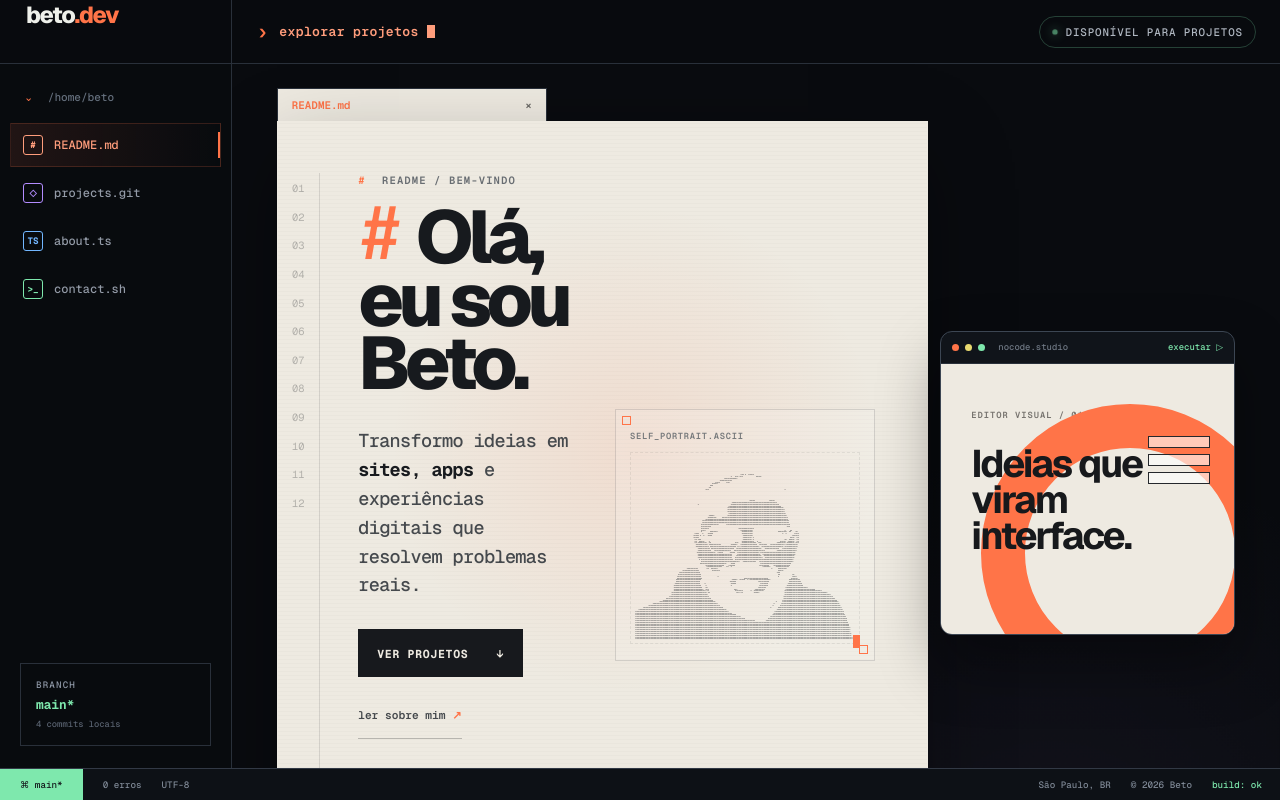
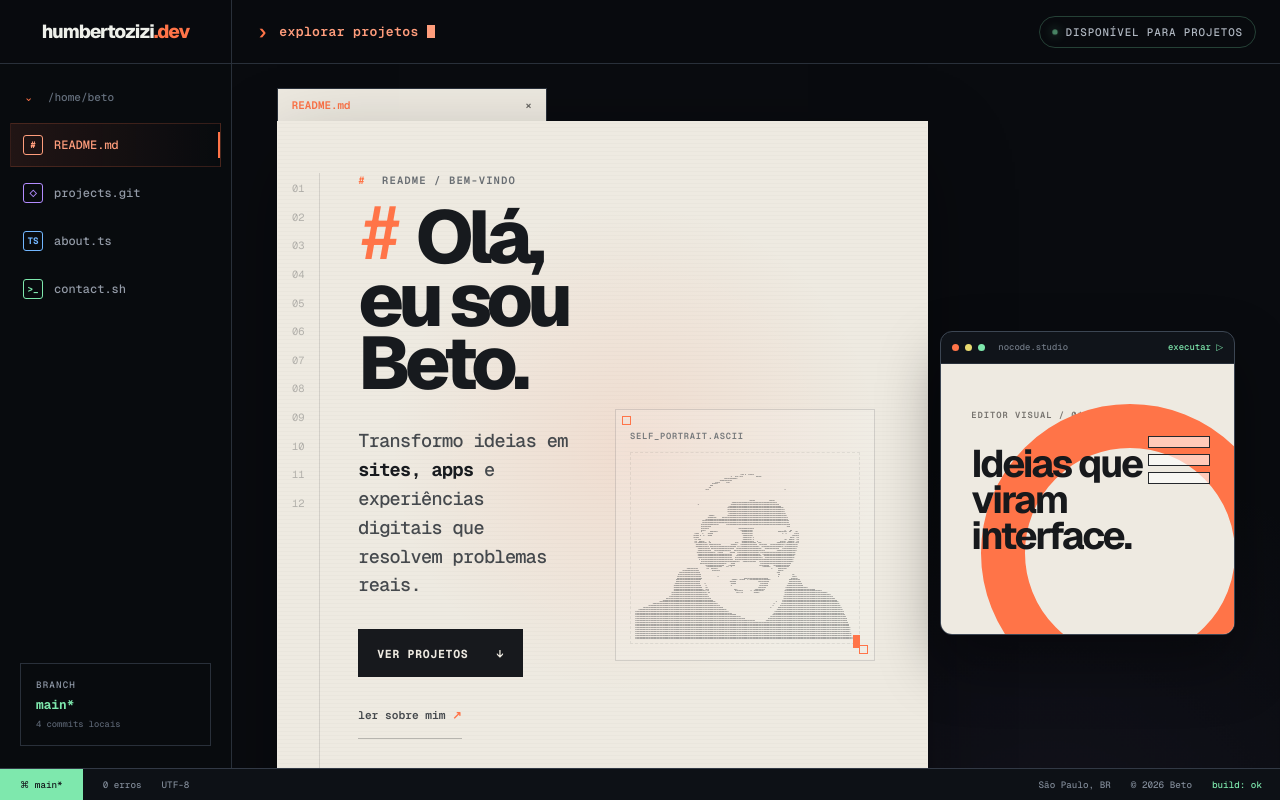
Before and after one commit to HumbertoFae/humbertozizi, a Next.js app: page / in a window 1280 px wide. Shown: the top 800 px of the page. Built offline with nearby package versions, Linux system fonts and the light colour scheme.

Commit message:
Center and rename portfolio brand

```diff
--- a/app/globals.css
+++ b/app/globals.css
@@ -119,11 +119,12 @@ button {
 
 .brand {
   display: flex;
-  align-items: baseline;
+  align-items: center;
+  justify-content: center;
   height: 100%;
-  padding: 0 26px;
+  padding: 0 12px;
   border-right: 1px solid var(--line);
-  font-size: 1.45rem;
+  font-size: 1.18rem;
   font-weight: 740;
   letter-spacing: -0.055em;
 }
@@ -1608,7 +1609,7 @@ section {
 @media (max-width: 760px) {
   :root { --topbar: 58px; --statusbar: 30px; }
   .topbar { grid-template-columns: auto minmax(0, 1fr) auto; }
-  .brand { border-right: 0; padding: 0 16px; font-size: 1.22rem; }
+  .brand { border-right: 0; padding: 0 12px; font-size: 1rem; }
   .command-link { justify-self: end; padding: 0 8px; font-size: 0.68rem; }
   .availability { display: none; }
   .menu-button { display: block; }
--- a/app/layout.tsx
+++ b/app/layout.tsx
@@ -24,7 +24,7 @@ export async function generateMetadata(): Promise<Metadata> {
     requestHeaders.get("x-forwarded-proto") ??
     (host.startsWith("localhost") || host.startsWith("127.0.0.1") ? "http" : "https");
   const origin = `${protocol}://${host}`;
-  const title = "Beto.dev — Projetos e experiências digitais";
+  const title = "humbertozizi.dev — Projetos e experiências digitais";
   const description =
     "Biografia e arquivo de projetos de Beto: sites, aplicativos, extensões e experiências digitais construídas com intenção.";
   const imageUrl = `${origin}/og.png`;
@@ -33,10 +33,10 @@ export async function generateMetadata(): Promise<Metadata> {
     metadataBase: new URL(origin),
     title: {
       default: title,
-      template: "%s — Beto.dev",
+      template: "%s — humbertozizi.dev",
     },
     description,
-    applicationName: "Beto.dev",
+    applicationName: "humbertozizi.dev",
     keywords: ["Beto", "portfólio", "desenvolvimento web", "aplicativos", "projetos pessoais"],
     authors: [{ name: "Beto" }],
     alternates: { canonical: `${origin}/` },
@@ -49,7 +49,7 @@ export async function generateMetadata(): Promise<Metadata> {
       type: "website",
       locale: "pt_BR",
       url: `${origin}/`,
-      siteName: "Beto.dev",
+      siteName: "humbertozizi.dev",
       title,
       description,
       images: [
@@ -57,7 +57,7 @@ export async function generateMetadata(): Promise<Metadata> {
           url: imageUrl,
           width: 1672,
           height: 941,
-          alt: "Beto.dev — Projetos e experiências digitais",
+          alt: "humbertozizi.dev — Projetos e experiências digitais",
         },
       ],
     },
--- a/app/page.tsx
+++ b/app/page.tsx
@@ -285,7 +285,7 @@ export default function Home() {
 
       <header className="topbar">
         <a className="brand" href="#inicio" aria-label="Voltar ao início">
-          <span>beto</span><b>.dev</b>
+          <span>humbertozizi</span><b>.dev</b>
         </a>
         <a className="command-link" href="#projetos">
           <span aria-hidden="true">›</span> explorar projetos <i aria-hidden="true" />
```
Also changed, not shown: 1 other file (tests, documents, lock files or other folders).
